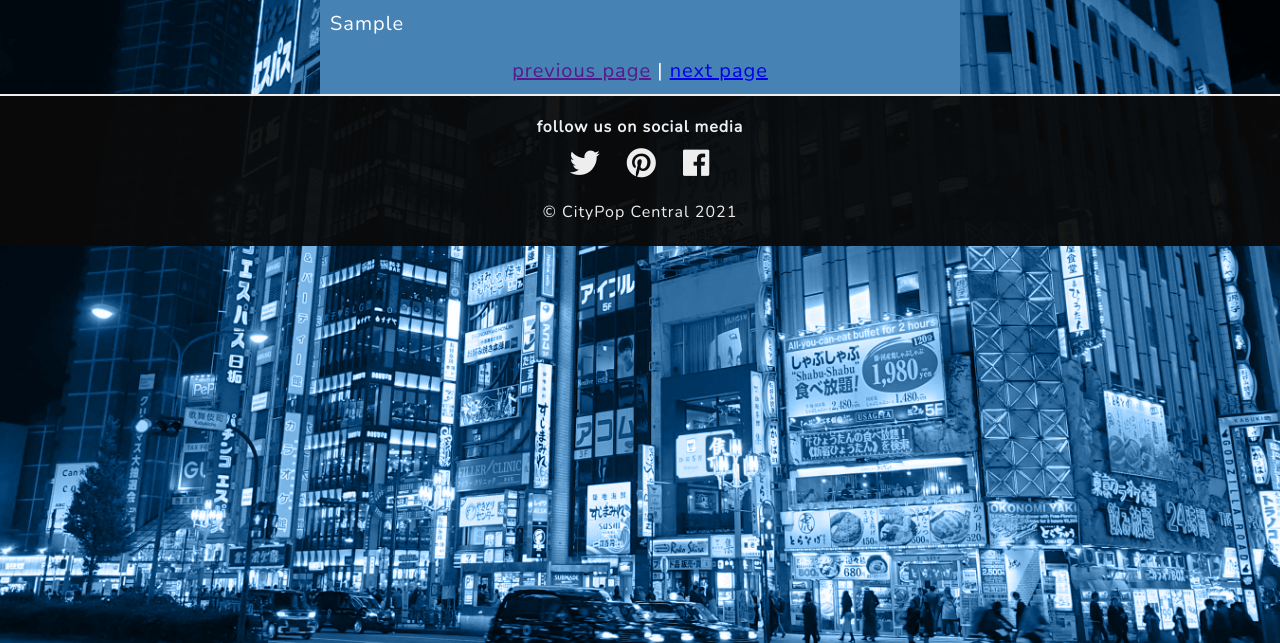
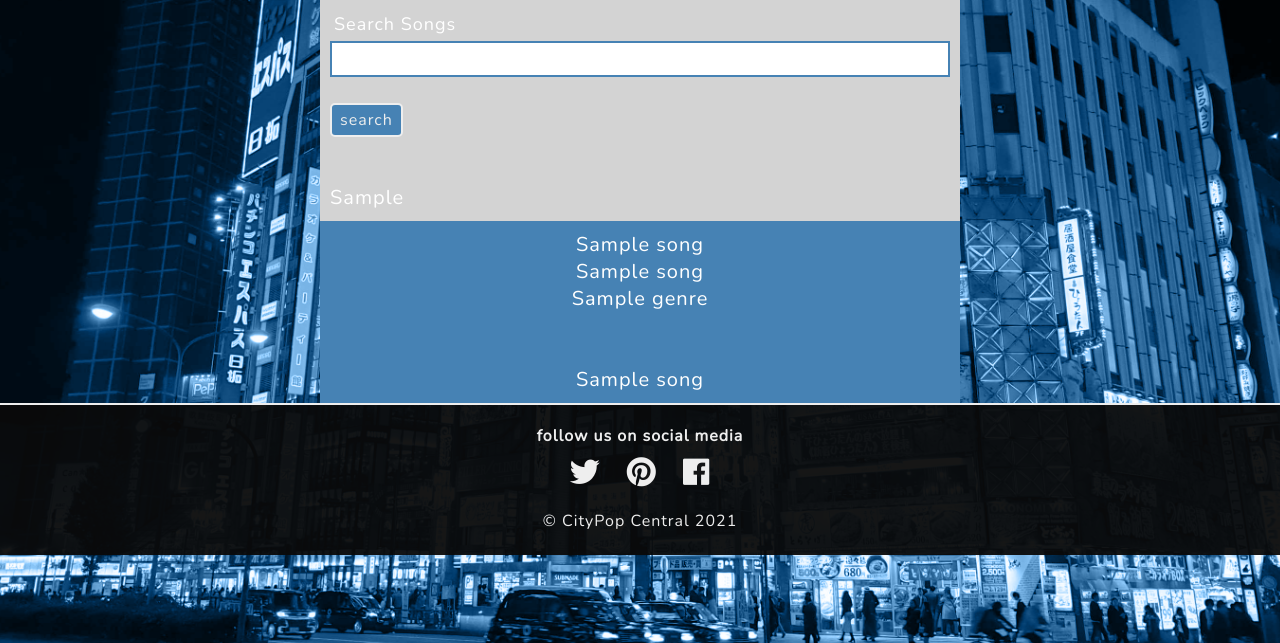
Before and after one commit to Eburonia/citypop-central, a Flask app: template templates/songs.html in a window 1280 px wide. Shown: the part 143-786 px from the top of the page. Run offline with Flask 2, Linux system fonts and the light colour scheme; the template is opened without the code that fills it: most values are stand-ins (such as "Sample title", 1, 10 or a date in 2020); some libraries are stand-ins or nearby versions.

Commit message:
feat: update search function

```diff
--- a/app.py
+++ b/app.py
@@ -25,26 +25,43 @@ def index():
 
 
 
-@app.route("/database", methods=["GET"])
-def database():
+@app.route("/search", methods=["GET", "POST"])
+def search():
 
-    song = mongo.db.songs
+    query = request.form.get("search-query")
 
-    maximum = song.count()
+    if query:
 
-    offset = int(request.args['offset'])
-    limit = int(request.args['limit'])
+        songs_query = mongo.db.songs.find({"$text": {"$search": query}})
+        songs_query.sort('artist_name')
+        # maximum = songs_query.count()
 
-    starting_id = song.find().sort('_id', 1)
-    last_id = starting_id[offset]['_id']
+        songs_query = list(mongo.db.songs.find({"$text": {"$search": query}}))
 
-    numb = song.find({'_id': {'$gte': last_id}}).sort('_id', 1).limit(limit)
+        # offset = starting point
+        # page = 0
 
-    next_url = '/database?limit=' + str(limit) + '&offset=' + str(offset + limit)
-    prev_url = '/database?limit=' + str(limit) + '&offset=' + str(offset - limit)
+        # limit = show amount of records on page
+        # limit = 10
 
-    return render_template("database.html",
-                           numb=numb, prev_url=prev_url, next_url=next_url, offset=offset, limit=limit, maximum=maximum)
+
+
+        # numb = songs_query.find({'_id': {'$gte': last_id}}).sort('_id', 1).limit(limit)
+        output = []
+
+        # for i in songs_query:
+        #    output.append(i)
+
+
+        for i in range(9):
+            output.append(songs_query[i])
+
+
+
+        return render_template("songs.html", songs_query=output)
+    else:
+        return render_template("songs.html")
+
 
 
 @app.route("/songs", methods=["GET"])
@@ -52,11 +69,13 @@ def songs():
 
     number = mongo.db.numbers
 
-    maxixum = number.count()
+    maximum = number.count()
+
+    if maximum == 0:
+        return render_template("songs.html")
 
     # offset = starting point
     page = int(request.args['page'])
-
 
     # limit = show amount of records on page
     limit = 10
@@ -80,7 +99,7 @@ def songs():
     prev_url = '/songs?page=' + str(previous_page)
 
     return render_template("songs.html", a=output, next_url=next_url,
-                           prev_url=prev_url, limit=limit, maximum=maxixum, page=page)
+                           prev_url=prev_url, limit=limit, maximum=maximum, page=page)
 
 
 @app.route("/numbers", methods=["GET"])
@@ -115,11 +134,7 @@ def numbers():
     return render_template("numbers.html", a=output, next_url=next_url, prev_url=prev_url, offset=offset, limit=limit, max=maxixum)
 
 
-@app.route("/search", methods=["GET", "POST"])
-def search():
-    query = request.form.get("search-query")
-    songs = list(mongo.db.songs.find({"$text": {"$search": query}}))
-    return render_template("index.html", songs=songs)
+
 
 
 @app.route("/register", methods=["GET", "POST"])
--- a/templates/songs.html
+++ b/templates/songs.html
@@ -7,29 +7,57 @@ Date: November 2021
 {% extends "base.html" %}
 {% block content %}
 
+<div style="color: white; text-decoration: none; background-color: lightgrey; color:white; width: 50%; margin: 0 auto; box-sizing: border-box; padding: 10px;">
+
+    <form action="{{ url_for('search') }}" method="POST">
+
+        <label for="search-query" class="form-label" value="citypop">Search Songs</span></label><br>
+        <input type="text" id="search-query" name="search-query" class="form-textbox" placeholder="" aria-label="" required>
+
+        <input type="submit" value="search" class="form-button" aria-label="Click this button to generate a search query, make sure you have added all required fields above"><br><br>
+
+    </form>
+
+
+
+
+
+</div>
+
+
+
     {% for n in a %}
 
-        <div style="color: white; text-decoration: none; background-color: steelblue; color:white; width: 50%; margin: 0 auto; box-sizing: border-box; padding: 10px;"> {{ n }} </div>
+        <div style="color: white; text-decoration: none; background-color:lightgrey; color:white; width: 50%; margin: 0 auto; box-sizing: border-box; padding: 10px;"> {{ n }} </div>
 
     {% endfor %}
 
 
     <div style="color: white; text-decoration: none; text-align:center; background-color: steelblue; color:white; width: 50%; margin: 0 auto; box-sizing: border-box; padding: 10px;">
 
-        {% if page == 0 %}
 
-        {% else %}
-            <a href="{{ prev_url }}">previous page</a> |
-        {% endif %}
+        {% for song in songs_query %}
+
+         {{ song.artist_name }} <br>
+         {{ song.song_name }} <br>
+         {{ song.genre }} <br>
+
+         <br><br>
+
+        {% endfor %}
 
 
-        {% if ((page + 1) * 10) >= maximum %}
+        {% for ss in songs_query %}
 
-        {% else %}
-            <a href="{{ next_url }}">next page</a>
-        {% endif %}
+         <div>{{ ss.artist_name }}</div>
+
+        {% endfor %}
 
     </div>
 
 
+
+
+
+
 {% endblock %}
```
